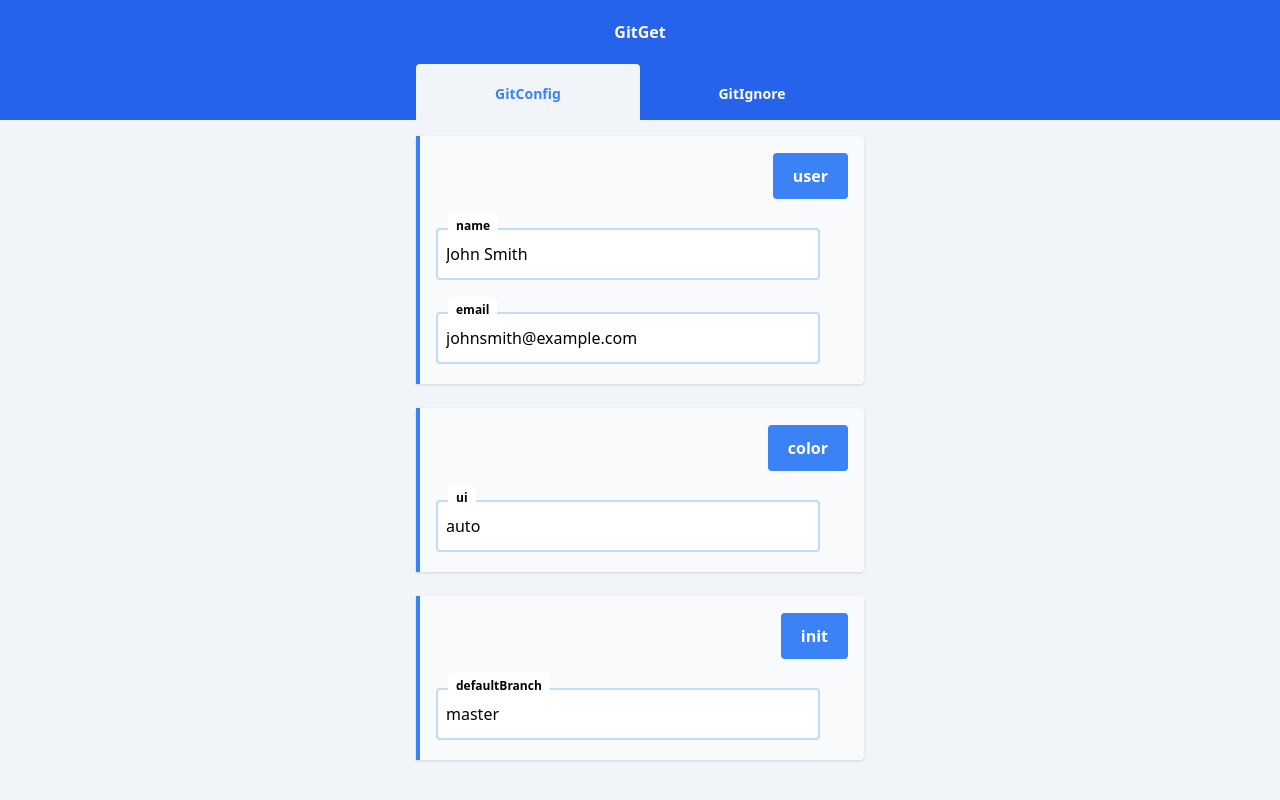
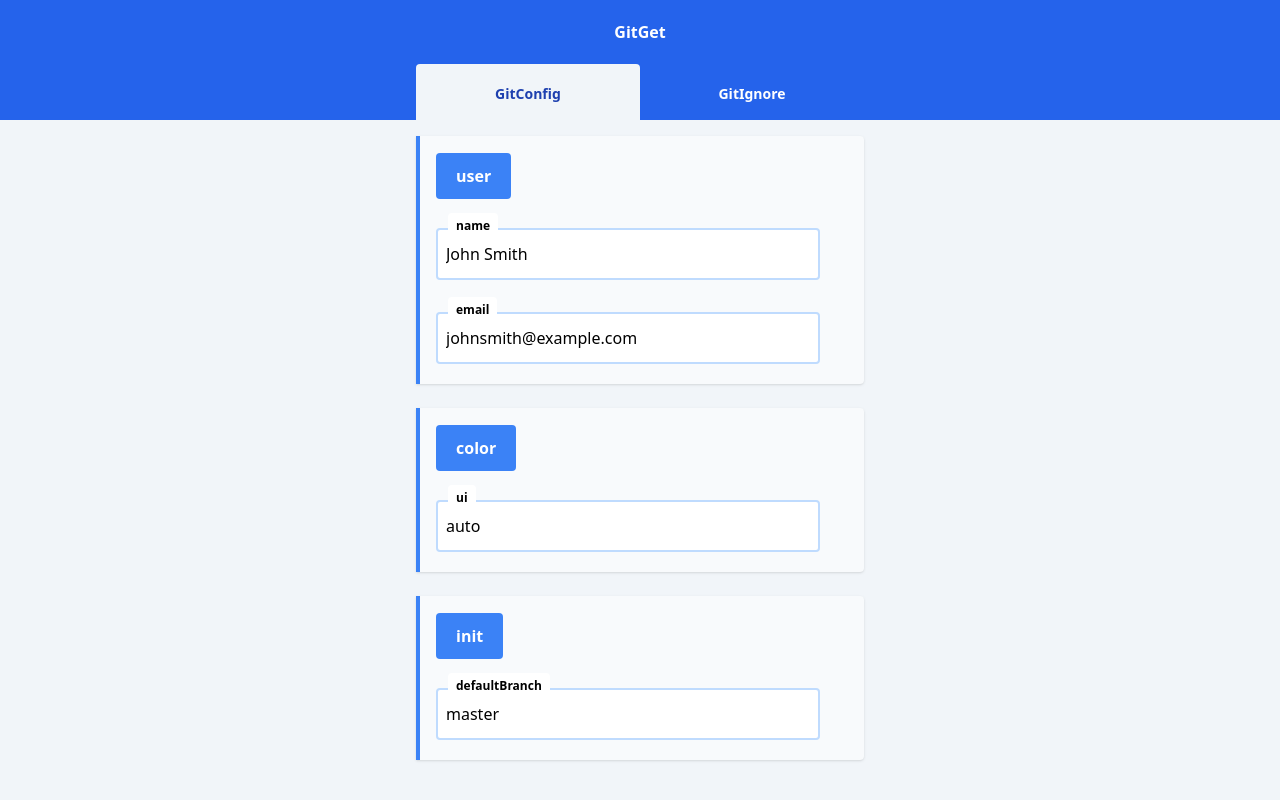
Before and after one commit to iaseth/gitget, a React (Vite) app: page / in a window 1280 px wide. Shown: the top 800 px of the page. Built offline with nearby package versions, Linux system fonts and the light colour scheme.

Commit message:
Added default titles to data

```diff
--- a/src/App/GitConfig/GitConfig.jsx
+++ b/src/App/GitConfig/GitConfig.jsx
@@ -7,8 +7,10 @@ import {sections} from './sections.json';
 
 // add computed properties
 sections.forEach(s => {
+	s.title = s.title || s.name;
 	s.props.forEach(p => {
 		p.section = s.name;
+		p.title = p.title || p.name;
 		p.fullname = `${p.section}.${p.name}`;
 		p.defaultValue = p.values[0] || "";
 	});
--- a/src/App/GitConfig/Input/InputSection.jsx
+++ b/src/App/GitConfig/Input/InputSection.jsx
@@ -10,12 +10,12 @@ export default function InputSection ({props, setProp, section}) {
 
 	return (
 		<section className="container px-4 py-3 bg-slate-50 border-l-4 border-blue-500 shadow rounded-r">
-			<h4 className="py-4 text-right">
-				<span className="bg-blue-500 text-white px-5 py-3 rounded select-none cursor-pointer" onClick={toggle}>{section.name}</span>
+			<h4 className="py-4">
+				<span className="bg-blue-500 text-white px-5 py-3 rounded select-none cursor-pointer" onClick={toggle}>{section.title}</span>
 			</h4>
 
 			{expanded && section.props.map(p => <TextInput key={p.fullname}
-				title={p.name}
+				title={p.title}
 				x={props[p.fullname]}
 				setX={x => setProp(p.fullname, x)} />)}
 		</section>
--- a/src/App/Header/Header.jsx
+++ b/src/App/Header/Header.jsx
@@ -5,7 +5,7 @@ export default function Header ({tabIndex, setTabIndex, TABS}) {
 	const tabItems = TABS.map((tab, k) => {
 		const current = tabIndex === k;
 		let className = "px-4 py-4 rounded-t basis-0 grow";
-		className += current ? " bg-slate-100 text-blue-500" : " cursor-pointer";
+		className += current ? " bg-slate-100 text-blue-800" : " cursor-pointer";
 
 		return (
 			<div key={k} className={className} onClick={() => current ? null : setTabIndex(k)}>
```
